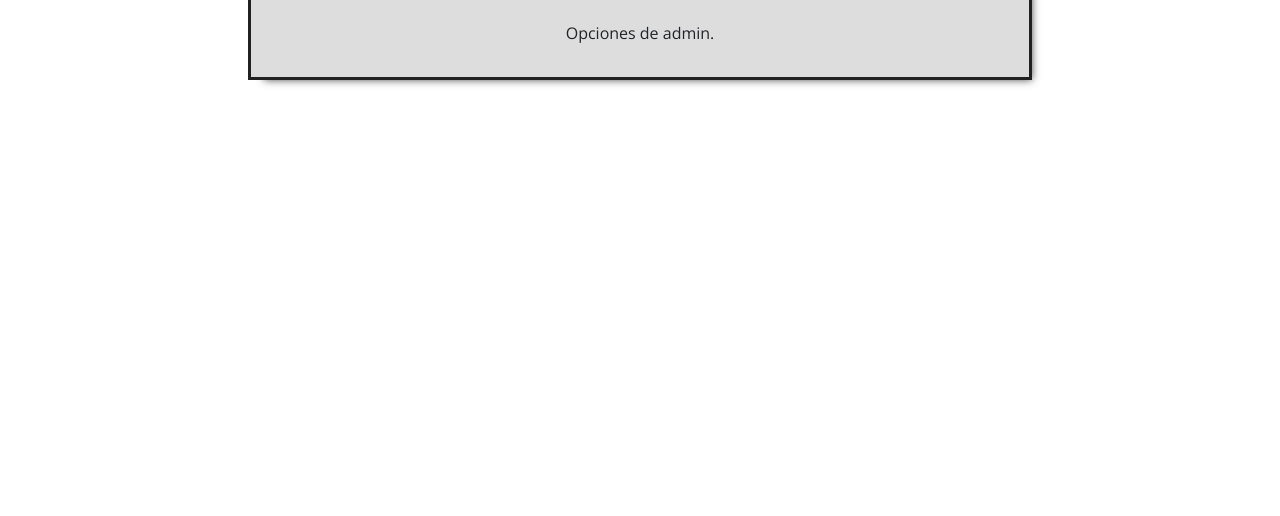
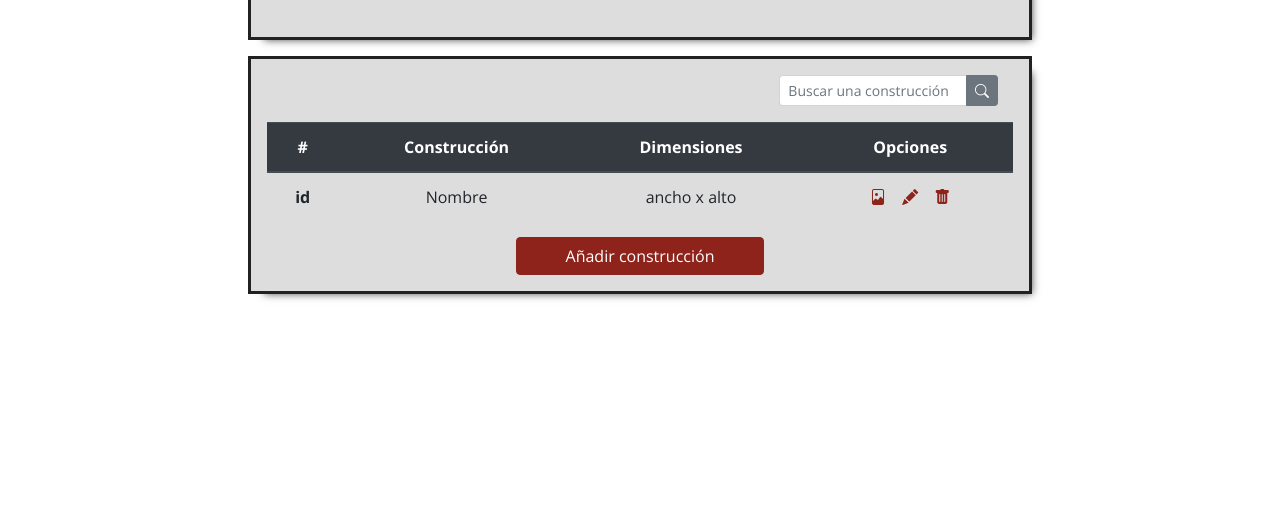
Before and after one commit to RiaRabanales/Balearic-Final, a plain HTML site: page src/admin.html in a window 1280 px wide. Shown: the part 206-722 px from the top of the page. Drawn offline with nearby package versions, Linux system fonts and the light colour scheme.

Commit message:
Añado tooltips

```diff
--- a/src/admin.html
+++ b/src/admin.html
@@ -28,7 +28,50 @@
       <div class="col-md-10 col-lg-8 p-4 d-flex flex-column">
         <section class="mb-3 p-3 bg-light" role="section">
           <p class="h1 mb-4 text-center">Página de administración</p>
-          <p class="text-center">Opciones de admin.</p>
+        </section>
+
+        <section class="mb-3 p-3 bg-light" role="section">
+          <div class="d-flex justify-content-end">
+            <div class="col-12 col-md-6 col-lg-4 input-group input-group-sm mb-3">
+              <input type="text" class="form-control" placeholder="Buscar una construcción">
+              <div class="input-group-append">
+                <button class="btn btn-secondary" type="button" role="button" data-toggle="tooltip" title="Buscar por nombre">
+                  <i class="bi bi-search"></i>
+                </button>
+              </div>
+            </div>
+          </div>
+
+          <!-- Tabla para hacer GET de todos los edificios -->
+          <table class="table text-center">
+            <thead class="thead-dark" data-toggle="tooltip" title="Listado de construcciones">
+              <tr>
+                <th scope="col">#</th>
+                <th scope="col">Construcción</th>
+                <th scope="col">Dimensiones</th>
+                <th scope="col">Opciones</th>
+              </tr>
+            </thead>
+            <tbody>
+              <tr>
+                <th scope="row">id</th>
+                <td>Nombre</td>
+                <td>ancho x alto</td>
+                <td>
+                  <i class="bi bi-file-image text-primary mx-1" data-toggle="tooltip" title="Imagen"></i>
+                  <i class="bi bi-pencil-fill text-primary mx-2" data-toggle="tooltip" title="Editar">
+                  </i> <i class="bi bi-trash-fill text-primary mx-1" data-toggle="tooltip" title="Eliminar"></i>
+                </td>
+              </tr>
+            </tbody>
+          </table>
+
+          <div class="d-flex justify-content-center mt-2">
+            <button class="btn btn-primary text-white col-12 col-md-6 col-lg-4" type="button" role="button" data-toggle="tooltip" data-placement="bottom" title="Añadir una nueva construcción a la lista">
+              Añadir construcción
+            </button>
+          </div>
+
         </section>
         </div>
       <!-- TODO: completar contenido -->
--- /dev/null
+++ b/src/js/modules/admin.js
@@ -0,0 +1,3 @@
+export function gestionarAdmin() {
+    console.log("entra en js de admin");
+}
--- a/src/js/scripts.js
+++ b/src/js/scripts.js
@@ -1,6 +1,7 @@
 import { gestionarFormRegistro } from "./modules/forms.js";
 import {validarUsuario, validarContrasena } from "./modules/forms_validation.js";
 import { gestionarPersonajes } from "./modules/personajes.js";
+import { gestionarAdmin } from "./modules/admin.js";
 
 $(document).ready(() => {
   //Carga de archivos de header y footer:
@@ -13,6 +14,10 @@ $(document).ready(() => {
     })
     .then(() => {
       gestionarLogIn();
+    })
+    .then(() => {
+      //Aquí inicializo los tooltips.
+      $('[data-toggle="tooltip"]').tooltip();
     });
 
   fetch("./footer.html")
@@ -30,6 +35,8 @@ $(document).ready(() => {
     gestionarFormRegistro();
   } else if (window.location.href.indexOf("personajes") > -1) {
     gestionarPersonajes();
+  } else if (window.location.href.indexOf("admin") > -1) {
+    gestionarAdmin();
   }
 });
 
```
Also changed, not shown: src/index.html (+10 -6 lines).
